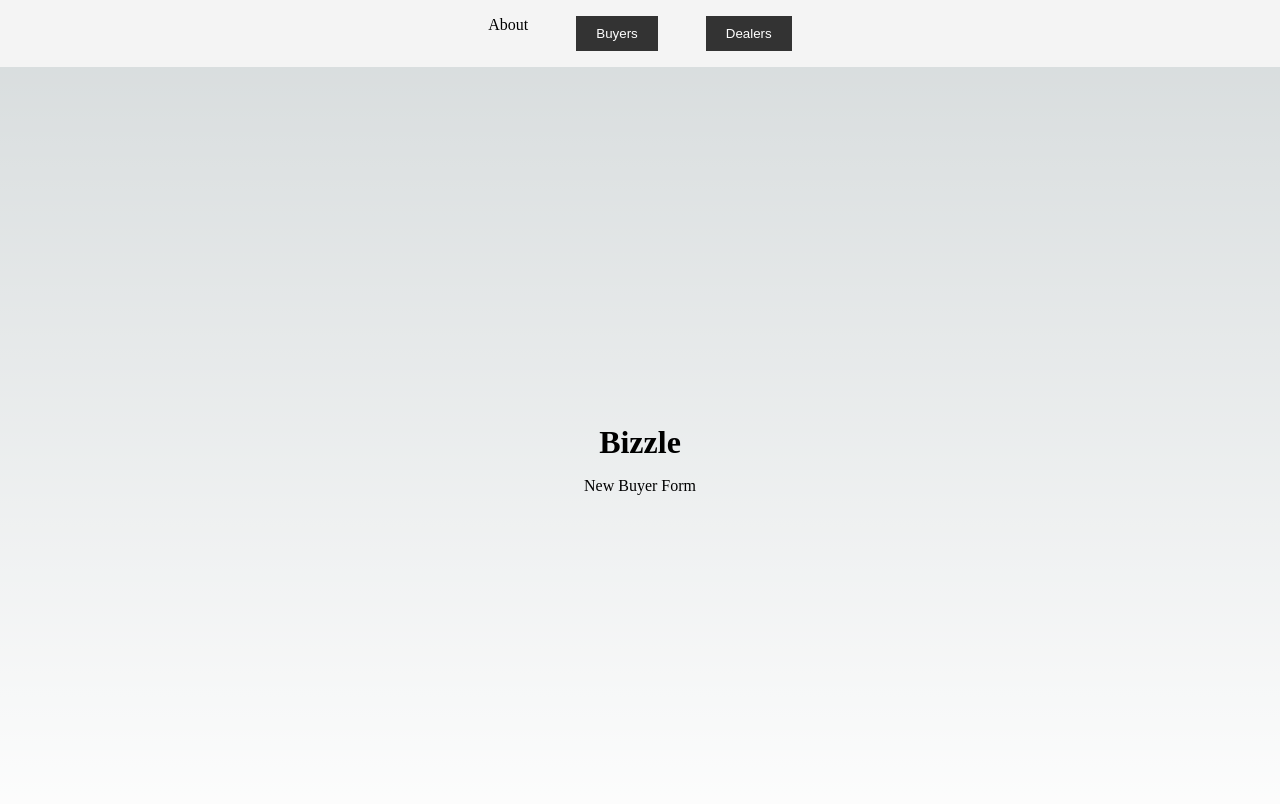
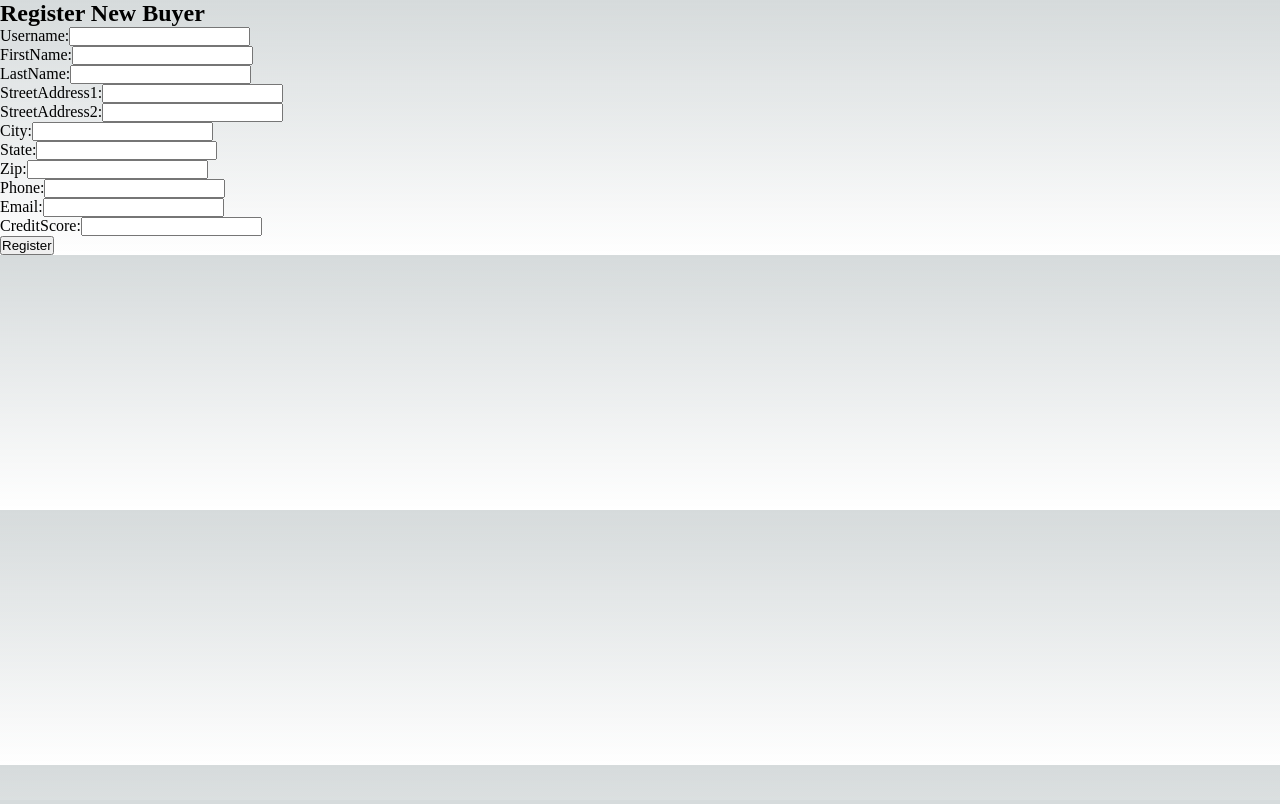
Before and after one commit to wsw954/csa-2, a Next.js app: page /buyers/new in a window 1280 px wide. Shown: the top 804 px of the page. Built offline with nearby package versions, Linux system fonts and the light colour scheme.

Commit message:
Commit 8A:Add code Implement api endpoint and verification for Buyer registration

```diff
--- a/models/user.js
+++ b/models/user.js
@@ -65,7 +65,6 @@ const userSchema = new Schema(
       unique: true,
       match: /^[A-Z0-9._%+-]+@[A-Z0-9.-]+\.[A-Z]{2,4}$/i,
     },
-    firebaseUID: { type: String, required: true, unique: true },
   },
   userOptions
 );
--- /dev/null
+++ b/pages/api/buyers/index.js
@@ -0,0 +1,36 @@
+import dbConnect from "/utils/db";
+import { Buyer } from "/models/user";
+
+export default async function handler(req, res) {
+  await dbConnect();
+
+  switch (req.method) {
+    case "GET":
+      try {
+        const buyers = await Buyer.find({});
+        res.status(200).json(buyers);
+      } catch (error) {
+        res.status(500).json({ error: "Failed to fetch buyers." });
+      }
+      break;
+
+    case "POST":
+      const buyerData = req.body;
+      console.log(buyerData);
+      // Remove the password from the buyerData object
+      delete buyerData.password;
+      try {
+        const newBuyer = new Buyer(buyerData);
+        await newBuyer.save();
+        res.status(201).json(newBuyer);
+      } catch (error) {
+        console.error("Error Line 26:", error);
+        res.status(500).json({ error: "Failed to create buyer." });
+      }
+      break;
+
+    default:
+      res.status(405).json({ error: "Method not allowed." });
+      break;
+  }
+}
--- /dev/null
+++ b/pages/api/users.js
@@ -0,0 +1,54 @@
+import dbConnect from "/utils/db";
+import { User } from "/models/user";
+import rateLimit from "express-rate-limit";
+
+// Define rate limit middleware
+const limiter = rateLimit({
+  windowMs: 15 * 60 * 1000, // 15 minutes
+  max: 100, // limit each IP to 100 requests per windowMs
+  keyGenerator: function (req) {
+    // Use the X-Forwarded-For header to get the IP address
+    return req.headers["x-forwarded-for"] || req.connection.remoteAddress;
+  },
+});
+
+export default async function handler(req, res) {
+  await dbConnect();
+  // Apply rate limiting
+  await new Promise((resolve, reject) => {
+    limiter(req, res, (result) => {
+      if (result instanceof Error) {
+        return reject(result);
+      }
+      resolve(result);
+    });
+  });
+
+  // Extract query parameters
+  const { action, username, email } = req.query;
+
+  if (req.method === "GET") {
+    switch (action) {
+      case "check-username":
+        if (!username)
+          return res.status(400).json({ error: "Missing username parameter" });
+        const userByUsername = await User.findOne({ username });
+        if (userByUsername)
+          return res.status(409).json({ error: "Username already exists" });
+        break;
+      case "check-email":
+        if (!email)
+          return res.status(400).json({ error: "Missing email parameter" });
+        const userByEmail = await User.findOne({ email });
+        if (userByEmail)
+          return res.status(409).json({ error: "Email already exists" });
+        break;
+      default:
+        return res.status(400).json({ error: "Invalid action" });
+    }
+    // Return success response if username/email is available
+    return res.status(200).json({ message: "Available" });
+  } else {
+    return res.status(405).json({ error: "Method not allowed" }); // Handle methods other than GET
+  }
+}
--- a/pages/buyers/new.js
+++ b/pages/buyers/new.js
@@ -1,20 +1,84 @@
 import NavBar from "/components/global/NavBar";
 import styles from "@/styles/Home.module.css";
 
-export default function Home() {
+import { useState } from 'react';
+import axios from 'axios';
+
+export default function NewBuyer() {
+  const [formData, setFormData] = useState({
+    username: '',
+    firstName: '',
+    lastName: '',
+    streetAddress1: '',
+    streetAddress2: '',
+    city: '',
+    state: '',
+    zip: '',
+    phone: '',
+    email: '',
+    creditScore: '',
+  });
+  const [message, setMessage] = useState('');
+
+  const handleChange = (e) => {
+    setFormData({ ...formData, [e.target.name]: e.target.value });
+  };
+
+  const handleSubmit = async (e) => {
+    e.preventDefault();
+
+    // Check if username already exists
+    try {
+      await axios.get(`/api/users?action=check-username&username=${formData.username}`);
+    } catch (error) {
+      if (error.response && error.response.data.error) {
+        setMessage(error.response.data.error);
+        return;
+      }
+    }
+
+    // Check if email already exists
+    try {
+      await axios.get(`/api/users?action=check-email&email=${formData.email}`);
+    } catch (error) {
+      if (error.response && error.response.data.error) {
+        console.log("Line 45 in /buyers/new.js")
+        setMessage(error.response.data.error);
+        return;
+      }
+    }
+
+    // If both username and email don't exist, proceed with form submission (e.g., save to database)
+    // TODO: Implement the API call to save the new Buyer's details
+    const response = await axios.post("/api/buyers", formData);
+    if (response.status !== 201) {
+      throw new Error(`MongoDB: ${response.data.error}`);
+    }
+
+    setMessage('Buyer registration successful!');
+  };
+
   return (
     <div>
-      <div>
-        <NavBar />
-      </div>
-      <main className={styles.main}>
-        <h1 className={styles.title}>Bizzle</h1>
-        <p className={styles.description}>
-          New Buyer Form
-        </p>
-        <p className={styles.description}></p>
-        <div></div>
-      </main>
+      <h2>Register New Buyer</h2>
+      <form onSubmit={handleSubmit}>
+        {/* Render input fields for each attribute */}
+        {Object.keys(formData).map((key) => (
+          <div key={key}>
+            <label>
+              {key.charAt(0).toUpperCase() + key.slice(1)}:
+              <input
+                type="text"
+                name={key}
+                value={formData[key]}
+                onChange={handleChange}
+              />
+            </label>
+          </div>
+        ))}
+        <button type="submit">Register</button>
+      </form>
+      {message && <p>{message}</p>}
     </div>
   );
 }
```
Also changed, not shown: pages/api/buyers/[id].js (added).
